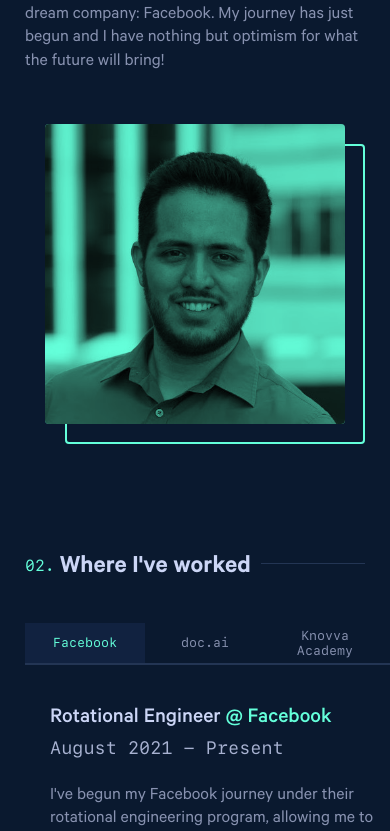
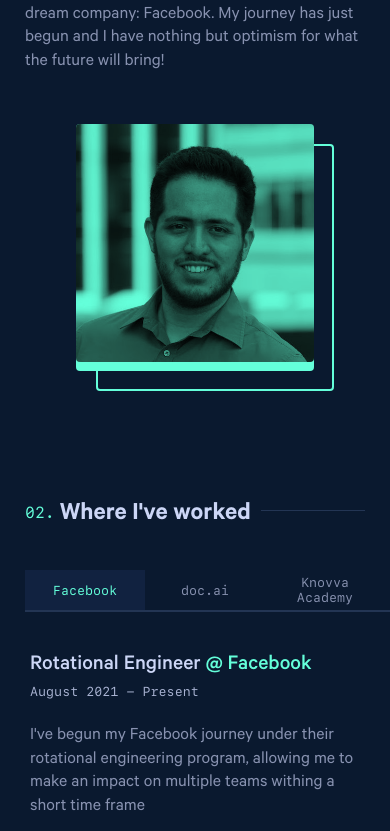
Before and after one commit to villacreses/personal-site-v2, a Next.js app: page / in a window 390 px wide. Shown: the part 1383-2214 px from the top of the page. Built offline with nearby package versions, Linux system fonts and the light colour scheme.

Commit message:
Minor styling fixes

```diff
--- a/src/components/ProfileImage.module.scss
+++ b/src/components/ProfileImage.module.scss
@@ -28,6 +28,7 @@
   @media (max-width: 768px) {
     position: relative;
     margin: 50px auto 0;
+    width: 70%;
     left: 0;
     right: 0;
   }
--- a/src/components/TabList.module.scss
+++ b/src/components/TabList.module.scss
@@ -39,6 +39,10 @@
     position: relative;
     width: 100%;
     margin-left: 20px;
+
+    @media (max-width: 600px) {
+      margin-left: 0;
+    }
   }
 }
 
@@ -168,7 +172,7 @@
   margin-bottom: 25px;
   color: var(--slate-light);
   font-family: var(--font-mono);
-  font-size: var(--fz-xs);
+  font-size: var(--fz-xs) !important;
 }
 
 .companyHighlight {
```
